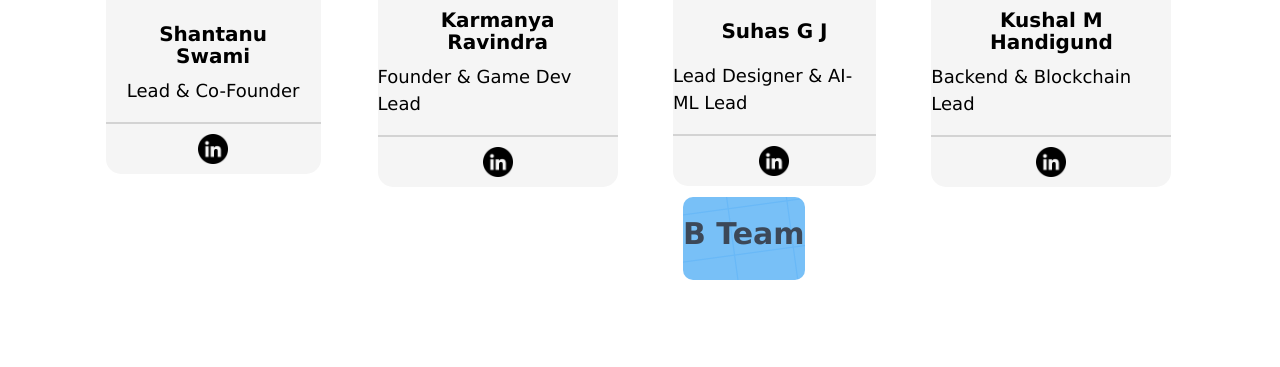
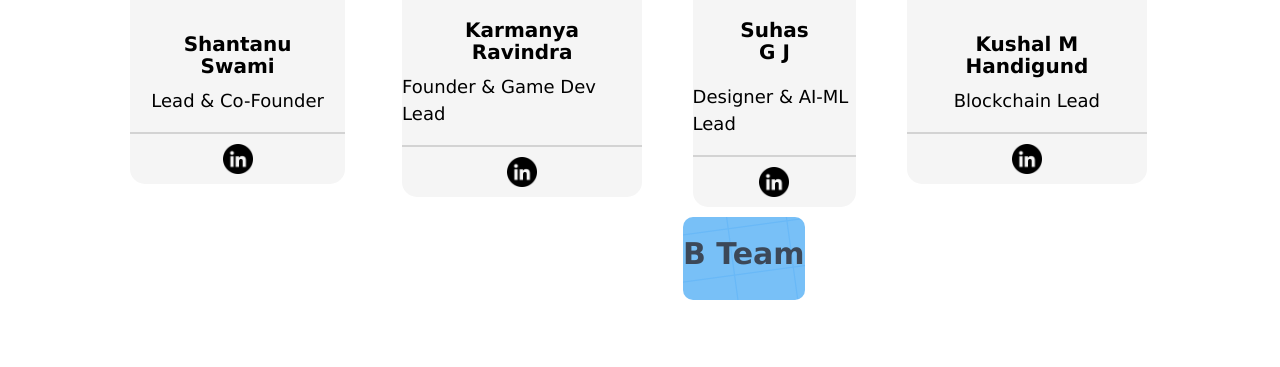
Before and after one commit to jaibhedia/NoPlayButton_Club, a plain HTML site: page index.html in a window 1280 px wide. Shown: the part 4466-4833 px from the top of the page. Drawn offline with Linux system fonts and the light colour scheme.

Commit message:
updated index

```diff
--- a/index.html
+++ b/index.html
@@ -389,7 +389,7 @@
                   />
                 </div>
                 <h1 class="card__person-name">Suhas G J</h1>
-                <p class="person__position">Lead Designer & AI-ML Lead</p>
+                <p class="person__position">Designer & AI-ML Lead</p>
                 <div class="social__media">
                   <div class="social__media__container">
                     <a
@@ -421,7 +421,7 @@
                 <h1 class="card__person-name card__person-name_long">
                   Kushal M Handigund
                 </h1>
-                <p class="person__position">Backend & Blockchain Lead</p>
+                <p class="person__position">Blockchain Lead</p>
                 <div class="social__media">
                   <div class="social__media__container">
                     <a
```
